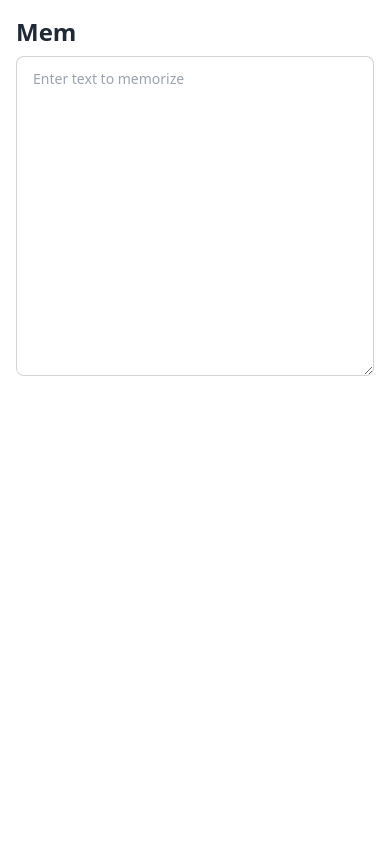
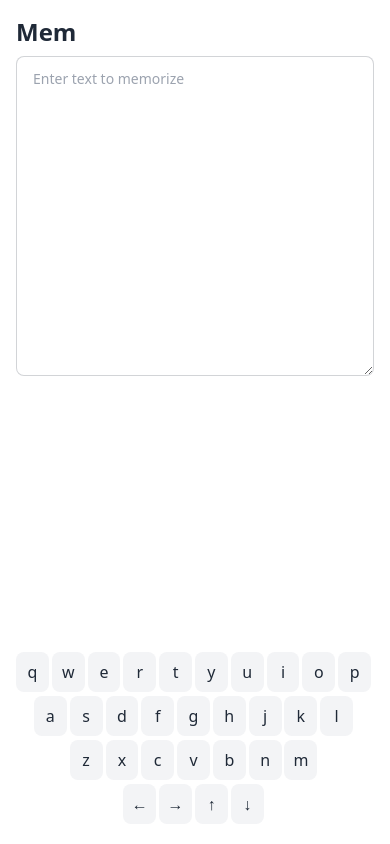
Before and after one commit to jeffbaumes/mem, a Vue app: page / in a window 390 px wide. Built offline with nearby package versions, Linux system fonts and the light colour scheme.

Commit message:
virtual keyboard for mobile

```diff
--- a/src/App.vue
+++ b/src/App.vue
@@ -1,5 +1,5 @@
 <script setup lang="ts">
-import { onBeforeUnmount, onMounted, ref } from 'vue';
+import { nextTick, onBeforeUnmount, onMounted, ref } from 'vue';
 
 enum WordState {
   Hidden,
@@ -15,41 +15,47 @@ type Word = {
   sentenceBreak?: boolean;
 };
 
-let words = ref<Word[]>([]);
-let text = ref('');
-let started = ref(false);
+const words = ref<Word[]>([]);
+const text = ref('');
+const started = ref(false);
+const keys = ref<string[]>(['qwertyuiop', 'asdfghjkl', 'zxcvbnm', '←→↑↓']);
+const mainContentRef = ref<HTMLElement | null>(null);
 
-function findFirstLetter(str: string) {
+const findFirstLetter = (str: string) => {
   const match = str.match(/\p{L}/u);
   return match ? match[0] : null;
+};
+
+const scrollToBottom = () => {
+  const mainContent = mainContentRef.value;
+  if (mainContent) {
+    mainContent.scrollTop = mainContent.scrollHeight;
   }
+};
 
-const handleKeyDown = (event: KeyboardEvent) => {
-  if (!started.value) {
-    return;
-  }
-  focusOnInput();
+const handleKey = (key: string) => {
+  setTimeout(scrollToBottom, 0);
   let wordIndex = words.value.findIndex((word) => word.state === WordState.Hidden);
   if (wordIndex === -1) {
     wordIndex = words.value.length;
   }
-  if (event.key === 'ArrowLeft' || event.key === 'Backspace') {
+  if (key === 'ArrowLeft' || key === 'Backspace' || key === '←') {
     if (wordIndex > 0) {
       words.value[wordIndex - 1].state = WordState.Hidden;
     }
     return;
   }
-  if (event.key === 'ArrowRight' || event.key === 'Enter' || event.key === ' ') {
+  if (key === 'ArrowRight' || key === 'Enter' || key === ' ' || key === '→') {
     if (wordIndex < words.value.length) {
       words.value[wordIndex].state = WordState.Incorrect;
     }
     return;
   }
-  if (event.key === 'Escape') {
+  if (key === 'Escape') {
     words.value.forEach((word) => word.state = WordState.Hidden);
     return;
   }
-  if (event.key === 'ArrowUp') {
+  if (key === 'ArrowUp' || key === '↑') {
     // Move at least one word back
     if (wordIndex > 0) {
       words.value[wordIndex - 1].state = WordState.Hidden;
@@ -62,7 +68,7 @@ const handleKeyDown = (event: KeyboardEvent) => {
     }
     return;
   }
-  if (event.key === 'ArrowDown') {
+  if (key === 'ArrowDown' || key === '↓') {
     // Find the end of the next sentence
     while (wordIndex < words.value.length && !words.value[wordIndex].sentenceBreak) {
       words.value[wordIndex].state = WordState.Incorrect;
@@ -76,7 +82,7 @@ const handleKeyDown = (event: KeyboardEvent) => {
   if (wordIndex < words.value.length) {
     const word = words.value[wordIndex];
     const firstLetter = findFirstLetter(word.text);
-    if (firstLetter == null || firstLetter.toLocaleLowerCase() === event.key.toLocaleLowerCase()) {
+    if (firstLetter == null || firstLetter.toLocaleLowerCase() === key.toLocaleLowerCase()) {
       word.state = WordState.Correct;
     } else {
       word.state = WordState.Incorrect;
@@ -84,11 +90,11 @@ const handleKeyDown = (event: KeyboardEvent) => {
   }
 };
 
-const focusOnInput = () => {
-  const inputElement = document.getElementById('keepKeyboardOpen') as HTMLInputElement;
-  if (inputElement) {
-    inputElement.focus();
+const handleKeyDown = (event: KeyboardEvent) => {
+  if (!started.value) {
+    return;
   }
+  handleKey(event.key);
 };
 
 const updateURLWithText = () => {
@@ -118,7 +124,6 @@ const start = () => {
   });
 
   started.value = true;
-  focusOnInput();
 };
 
 const stop = () => {
@@ -142,30 +147,43 @@ onBeforeUnmount(() => {
 </script>
 
 <template>
-  <div class="container mx-auto p-4">
-    <input id="keepKeyboardOpen" style="opacity: 0; position: absolute; bottom: 0;" />
+  <div class="container mx-auto p-4 flex flex-col h-screen">
+    <header>
       <div class="text-2xl font-bold mb-2">Mem</div>
       <div v-if="!started">
         <div class="mb-2">
-        <button class="btn btn-sm mr-2" v-if="text.length > 0" @click="updateURLWithText">Set permalink</button>
+          <button class="btn btn-sm mr-2" v-if="text.length > 0" @click="updateURLWithText()">Set permalink</button>
           <button class="btn btn-sm mr-2" v-if="text.length > 0" @click="start()">Start</button>
         </div>
-      <textarea v-model="text" class="textarea textarea-bordered w-full h-80" placeholder="Enter text to memorize"></textarea>
       </div>
       <div v-else>
         <div class="mb-2">
           <button class="btn btn-sm mr-2" @click="stop()">Stop</button>
           <button class="btn btn-sm mr-2" @click="words.forEach((word) => word.state = WordState.Hidden)">Reset</button>
         </div>
-      <div class="text-sm mb-2">Type the first letter of each word. Arrow keys advance words or sentences. Esc to reset.</div>
-      <hr>
-      <div>
-        <span v-for="word, ind in words" :key="ind">
+      </div>
+    </header>
+    <main class="flex-1 overflow-y-auto" ref="mainContentRef">
+      <div v-if="!started">
+        <textarea v-model="text" class="textarea textarea-bordered w-full h-80" placeholder="Enter text to memorize"></textarea>
+      </div>
+      <div v-else>
+        <span v-if="words.reduce((prev, word) => word.state !== WordState.Hidden ? prev + 1 : prev, 0) > 0" v-for="word, ind in words" :key="ind">
           <span v-if="word.state !== WordState.Hidden" :class="{'text-error': word.state === WordState.Incorrect}">{{`${word.text} `}}</span>
           <br v-if="word.state !== WordState.Hidden && word.paragraphBreak">
           <br v-if="word.state !== WordState.Hidden && word.paragraphBreak">
         </span>
+        <span v-else>
+          <div>Type the first letter of each word. Arrow keys advance words or sentences. Esc to reset.</div>
+        </span>
+      </div>
+    </main>
+    <footer>
+      <div v-for="line in keys" class="flex justify-center w-full mb-1">
+        <div style="width: 10%" v-for="key in line">
+          <button class="bg-gray-100 w-11/12 rounded-btn flex align-center justify-center py-2" @click="handleKey(key)">{{ key }}</button>
         </div>
       </div>
+    </footer>
   </div>
 </template>
```
Lines whose indentation alone changed are shown as unchanged.
